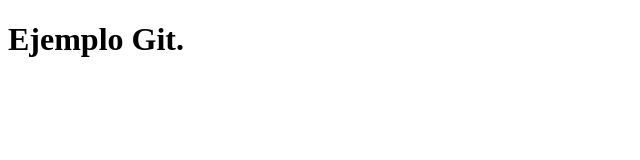
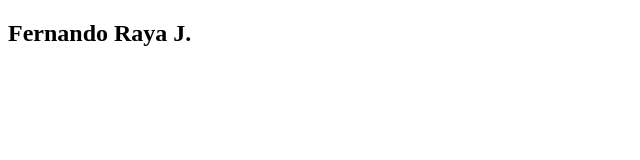
Before and after one commit to mendozaterry/Profile, a plain HTML site: page index.html in a window 1280 px wide. Shown: the whole page, without its empty margins (0-640 px from the left). Drawn offline with Linux system fonts and the light colour scheme.

Commit message:
Mejorando el index html nuevas lineas html

```diff
--- a/index.html
+++ b/index.html
@@ -2,10 +2,11 @@
 <html lang="en">
 <head>
 	<meta charset="UTF-8">
-	<title>Git</title>
+	<title>Git y github</title>
 </head>
 <body>
-	<h1>Ejemplo Git.</h1>
-
+	<div class="container">
+		<h2>Fernando Raya J.</h2>
+	</div>
 </body>
 </html>
```
